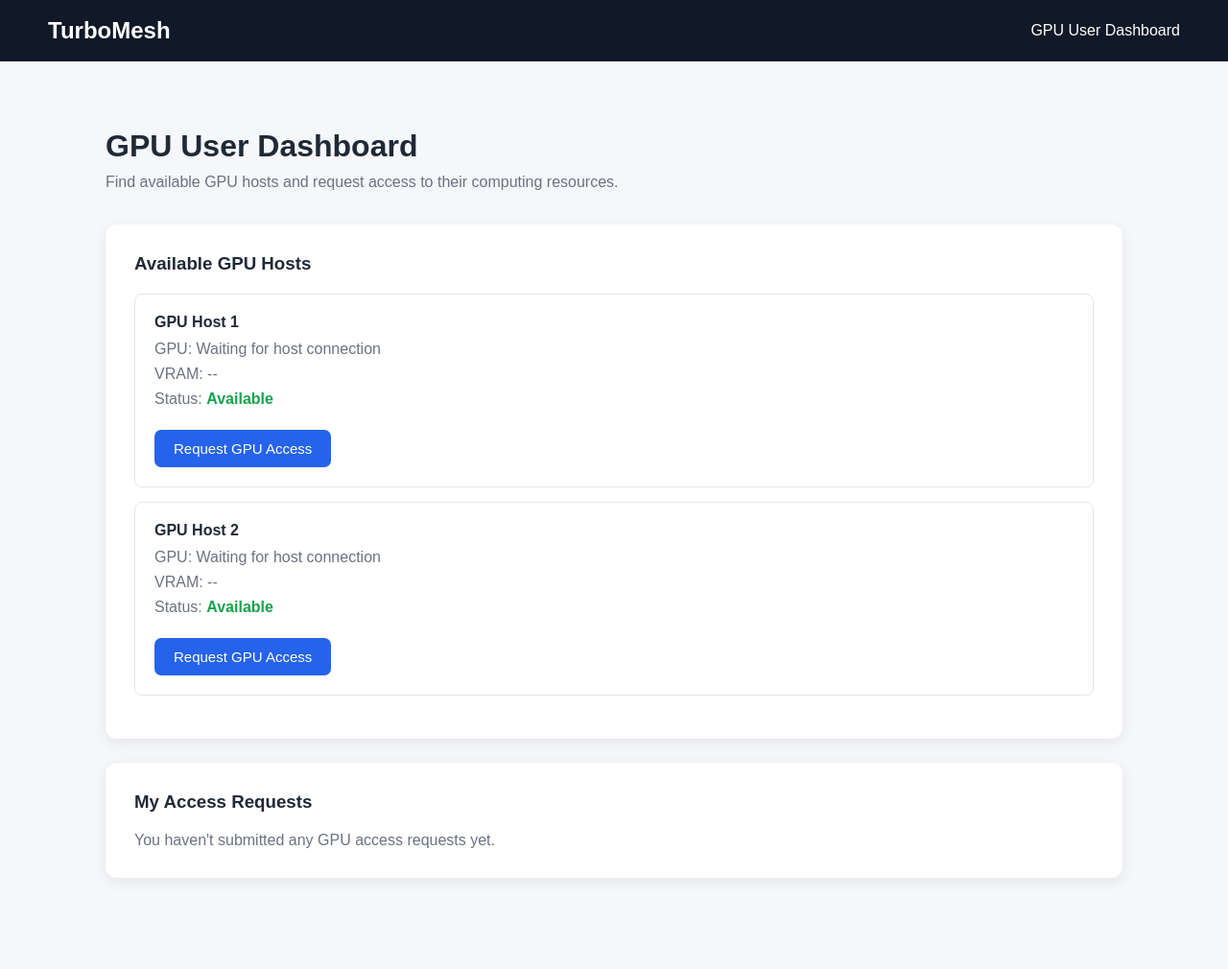
After one commit to DEBA2003-BYTE/TurboMesh, a FastAPI app: template templates/user_dashboard.html in a window 1280 px wide. The commit adds this page. Shown: the whole page at 96% size. Run offline with FastAPI, Linux system fonts and the light colour scheme; the template is opened without the code that fills it, so the values that code supplies are empty.

Commit message:
Second Phase

```diff
--- a/database.py
+++ b/database.py
@@ -13,12 +13,13 @@ def create_tables():
     connection = get_connection()
 
     connection.execute("""
-        CREATE TABLE IF NOT EXISTS users (
+        CREATE TABLE IF NOT EXISTS gpu_hosts (
             id INTEGER PRIMARY KEY AUTOINCREMENT,
-            name TEXT NOT NULL,
-            email TEXT UNIQUE NOT NULL,
-            password TEXT NOT NULL,
-            role TEXT NOT NULL
+            user_id INTEGER NOT NULL,
+            gpu_name TEXT,
+            vram TEXT,
+            status TEXT NOT NULL DEFAULT 'OFFLINE',
+            FOREIGN KEY (user_id) REFERENCES users(id)
         )
     """)
 
--- a/main.py
+++ b/main.py
@@ -1,10 +1,15 @@
 from fastapi import FastAPI, Request, Form
 from fastapi.templating import Jinja2Templates
 from fastapi.responses import RedirectResponse
-
+from starlette.middleware.sessions import SessionMiddleware
 from database import create_tables, get_connection
 
+
 app = FastAPI()
+app.add_middleware(
+    SessionMiddleware,
+    secret_key="turbomesh-development-secret"
+)
 
 templates = Jinja2Templates(directory="templates")
 
@@ -24,6 +29,94 @@ def login_page(request: Request):
         "login.html",
         {"request": request}
     )
+@app.post("/login")
+def login_user(
+    request: Request,
+    email: str = Form(...),
+    password: str = Form(...)
+):
+    connection = get_connection()
+
+    user = connection.execute(
+        "SELECT * FROM users WHERE email = ? AND password = ?",
+        (email, password)
+    ).fetchone()
+
+    connection.close()
+
+    if user is None:
+        return {
+            "error": "Invalid email or password."
+        }
+
+    request.session["user_id"] = user["id"]
+    request.session["role"] = user["role"]
+
+    if user["role"] == "HOST":
+        return RedirectResponse(
+            url="/host-dashboard",
+            status_code=303
+        )
+
+    return RedirectResponse(
+        url="/user-dashboard",
+        status_code=303
+    )
+@app.get("/host-dashboard")
+def host_dashboard(request: Request):
+    return templates.TemplateResponse(
+        "host_dashboard.html",
+        {"request": request}
+    )
+
+@app.get("/user-dashboard")
+def user_dashboard(request: Request):
+    return templates.TemplateResponse(
+        "user_dashboard.html",
+        {"request": request}
+    )
+
+@app.get("/enable-gpu")
+def enable_gpu(request: Request):
+
+    user_id = request.session.get("user_id")
+    role = request.session.get("role")
+
+    if user_id is None:
+        return RedirectResponse(
+            url="/login",
+            status_code=303
+        )
+
+    if role != "HOST":
+        return {
+            "error": "Only GPU hosts can enable GPU sharing."
+        }
+
+    connection = get_connection()
+
+    existing_host = connection.execute(
+        "SELECT * FROM gpu_hosts WHERE user_id = ?",
+        (user_id,)
+    ).fetchone()
+
+    if existing_host is None:
+
+        connection.execute(
+            """
+            INSERT INTO gpu_hosts (user_id, status)
+            VALUES (?, ?)
+            """,
+            (user_id, "OFFLINE")
+        )
+
+        connection.commit()
+
+    connection.close()
+
+    return {
+        "message": "GPU host registered successfully."
+    }
 
 @app.get("/register")
 def register_page(request: Request):
--- /dev/null
+++ b/templates/user_dashboard.html
@@ -0,0 +1,202 @@
+<!DOCTYPE html>
+<html lang="en">
+
+<head>
+    <meta charset="UTF-8">
+    <meta name="viewport" content="width=device-width, initial-scale=1.0">
+
+    <title>User Dashboard - TurboMesh</title>
+
+    <style>
+        * {
+            box-sizing: border-box;
+            margin: 0;
+            padding: 0;
+        }
+
+        body {
+            font-family: Arial, sans-serif;
+            background: #f5f7fa;
+            color: #1f2937;
+        }
+
+        nav {
+            background: #111827;
+            color: white;
+            padding: 18px 50px;
+            display: flex;
+            justify-content: space-between;
+            align-items: center;
+        }
+
+        nav h1 {
+            font-size: 24px;
+        }
+
+        .container {
+            max-width: 1100px;
+            margin: 50px auto;
+            padding: 20px;
+        }
+
+        .welcome {
+            margin-bottom: 35px;
+        }
+
+        .welcome h2 {
+            font-size: 32px;
+            margin-bottom: 10px;
+        }
+
+        .welcome p {
+            color: #6b7280;
+        }
+
+        .card {
+            background: white;
+            padding: 30px;
+            border-radius: 12px;
+            box-shadow: 0 4px 15px rgba(0, 0, 0, 0.08);
+            margin-bottom: 25px;
+        }
+
+        .card h3 {
+            margin-bottom: 20px;
+        }
+
+        .host {
+            border: 1px solid #e5e7eb;
+            padding: 20px;
+            border-radius: 8px;
+            margin-bottom: 15px;
+        }
+
+        .host h4 {
+            margin-bottom: 10px;
+        }
+
+        .host p {
+            color: #6b7280;
+            margin-bottom: 8px;
+        }
+
+        .available {
+            color: #16a34a;
+            font-weight: bold;
+        }
+
+        button {
+            margin-top: 15px;
+            padding: 11px 20px;
+            border: none;
+            border-radius: 7px;
+            background: #2563eb;
+            color: white;
+            font-size: 15px;
+            cursor: pointer;
+        }
+
+        button:hover {
+            background: #1d4ed8;
+        }
+
+        .empty {
+            color: #6b7280;
+        }
+    </style>
+</head>
+
+<body>
+
+    <nav>
+        <h1>TurboMesh</h1>
+        <span>GPU User Dashboard</span>
+    </nav>
+
+    <div class="container">
+
+        <div class="welcome">
+
+            <h2>GPU User Dashboard</h2>
+
+            <p>
+                Find available GPU hosts and request access
+                to their computing resources.
+            </p>
+
+        </div>
+
+
+        <div class="card">
+
+            <h3>Available GPU Hosts</h3>
+
+            <div class="host">
+
+                <h4>GPU Host 1</h4>
+
+                <p>
+                    GPU: Waiting for host connection
+                </p>
+
+                <p>
+                    VRAM: --
+                </p>
+
+                <p>
+                    Status:
+                    <span class="available">
+                        Available
+                    </span>
+                </p>
+
+                <button>
+                    Request GPU Access
+                </button>
+
+            </div>
+
+
+            <div class="host">
+
+                <h4>GPU Host 2</h4>
+
+                <p>
+                    GPU: Waiting for host connection
+                </p>
+
+                <p>
+                    VRAM: --
+                </p>
+
+                <p>
+                    Status:
+                    <span class="available">
+                        Available
+                    </span>
+                </p>
+
+                <button>
+                    Request GPU Access
+                </button>
+
+            </div>
+
+        </div>
+
+
+        <div class="card">
+
+            <h3>My Access Requests</h3>
+
+            <p class="empty">
+                You haven't submitted any GPU access requests yet.
+            </p>
+
+        </div>
+
+    </div>
+
+</body>
+
+</html>
```
Also changed, not shown: templates/host_dashboard.html (added, +177 -0 lines), templates/index.html (+7 -14 lines), turbomesh.db.
